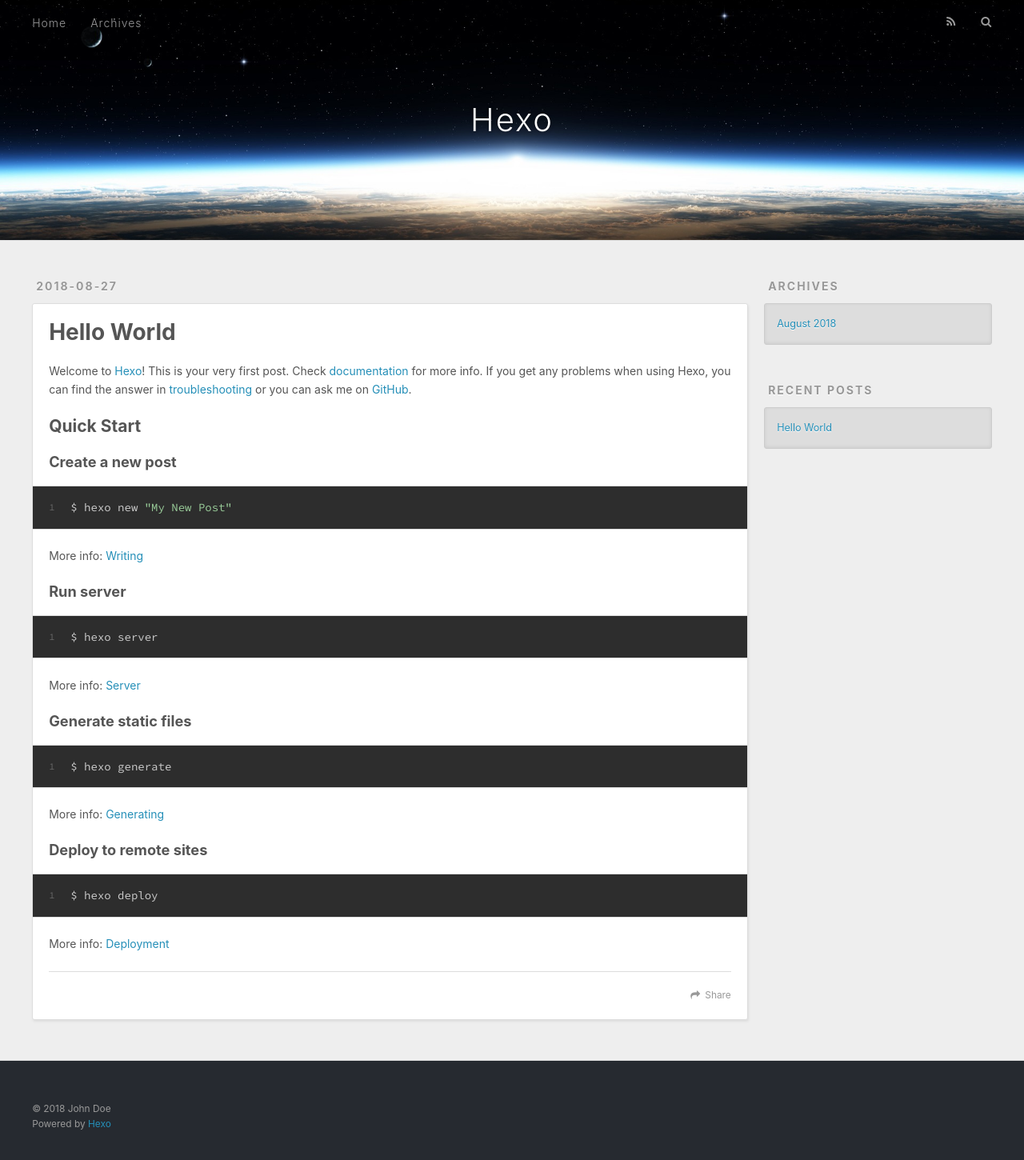
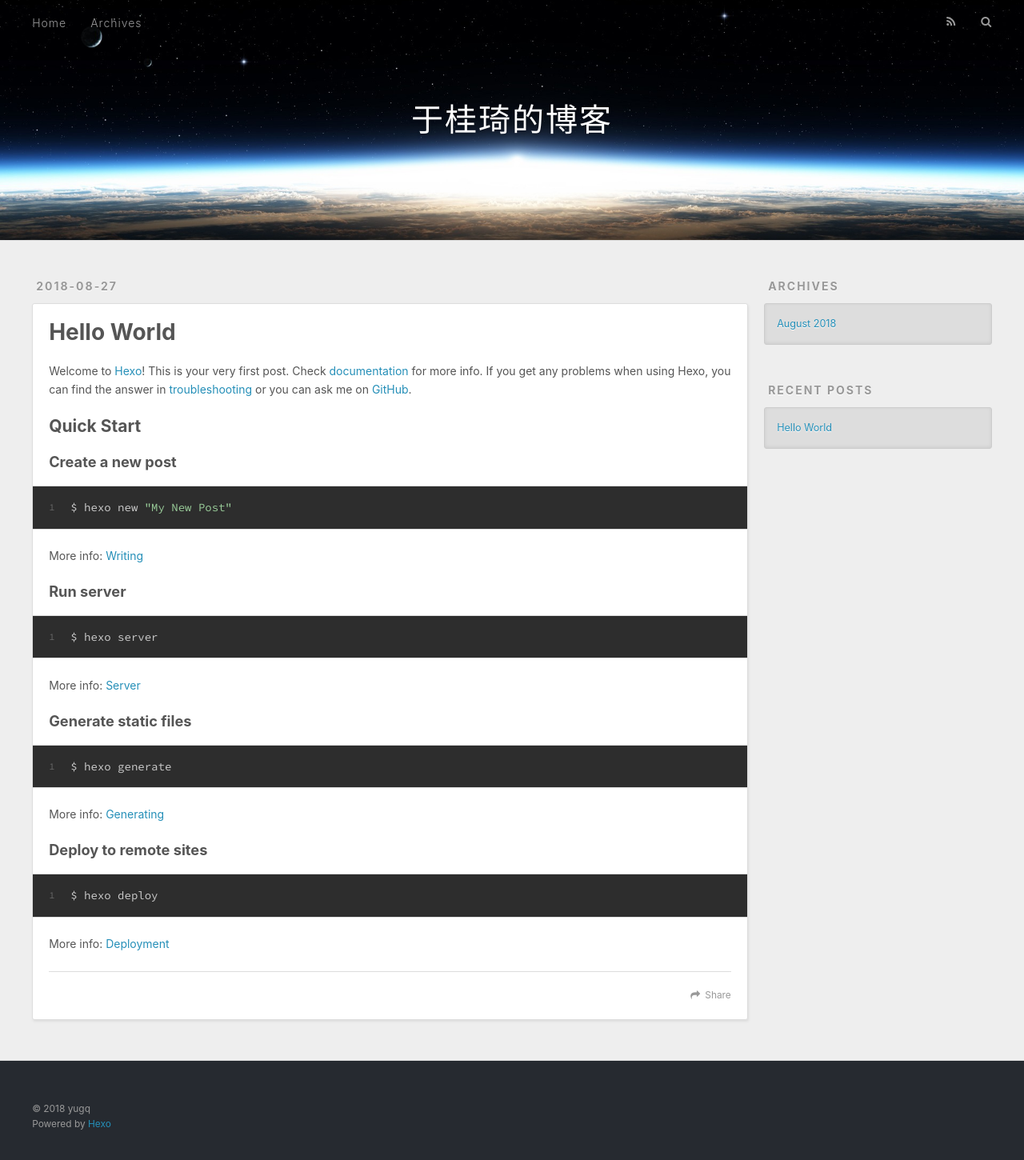
Before and after one commit to yuguiqi/yuguiqi.github.io, a plain HTML site: page index.html in a window 1280 px wide. Shown: the whole page at 80% size. Drawn offline with nearby package versions, Linux system fonts and the light colour scheme.

Commit message:
Site updated: 2018-08-27 16:06:16

```diff
--- a/index.html
+++ b/index.html
@@ -5,17 +5,17 @@
 
 
 
-  <title>Hexo</title>
+  <title>于桂琦的博客</title>
   <meta name="viewport" content="width=device-width, initial-scale=1, maximum-scale=1">
   <meta property="og:type" content="website">
-<meta property="og:title" content="Hexo">
+<meta property="og:title" content="于桂琦的博客">
 <meta property="og:url" content="https://yuguiqi.github.io/index.html">
-<meta property="og:site_name" content="Hexo">
+<meta property="og:site_name" content="于桂琦的博客">
 <meta property="og:locale" content="default">
 <meta name="twitter:card" content="summary">
-<meta name="twitter:title" content="Hexo">
+<meta name="twitter:title" content="于桂琦的博客">
 
-    <link rel="alternate" href="/atom.xml" title="Hexo" type="application/atom+xml">
+    <link rel="alternate" href="/atom.xml" title="于桂琦的博客" type="application/atom+xml">
 
 
     <link rel="icon" href="/favicon.png">
@@ -34,7 +34,7 @@
   <div id="header-outer" class="outer">
     <div id="header-title" class="inner">
       <h1 id="logo-wrap">
-        <a href="/" id="logo">Hexo</a>
+        <a href="/" id="logo">于桂琦的博客</a>
       </h1>
 
     </div>
@@ -97,7 +97,7 @@
 
     </div>
     <footer class="article-footer">
-      <a data-url="https://yuguiqi.github.io/2018/08/27/hello-world/" data-id="cjlbzrwjh000004fyckw5me47" class="article-share-link">Share</a>
+      <a data-url="https://yuguiqi.github.io/2018/08/27/hello-world/" data-id="cjlc00m1z00002efyfz37ogin" class="article-share-link">Share</a>
 
 
     </footer>
@@ -153,7 +153,7 @@
 
   <div class="outer">
     <div id="footer-info" class="inner">
-      &copy; 2018 John Doe<br>
+      &copy; 2018 yugq<br>
       Powered by <a href="http://hexo.io/" target="_blank">Hexo</a>
     </div>
   </div>
```
Also changed, not shown: 2018/08/27/hello-world/index.html (+6 -6 lines), archives/2018/08/index.html (+7 -7 lines), archives/2018/index.html (+7 -7 lines), archives/index.html (+7 -7 lines).
